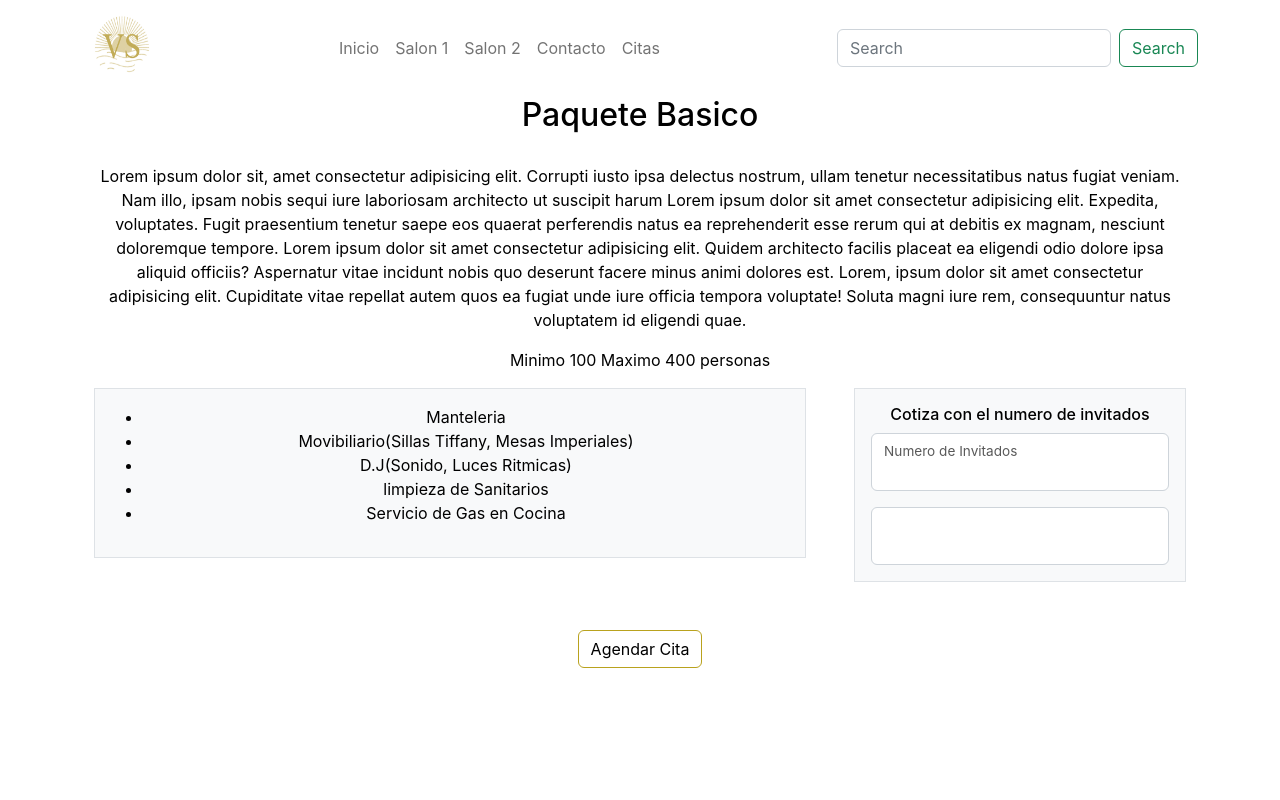
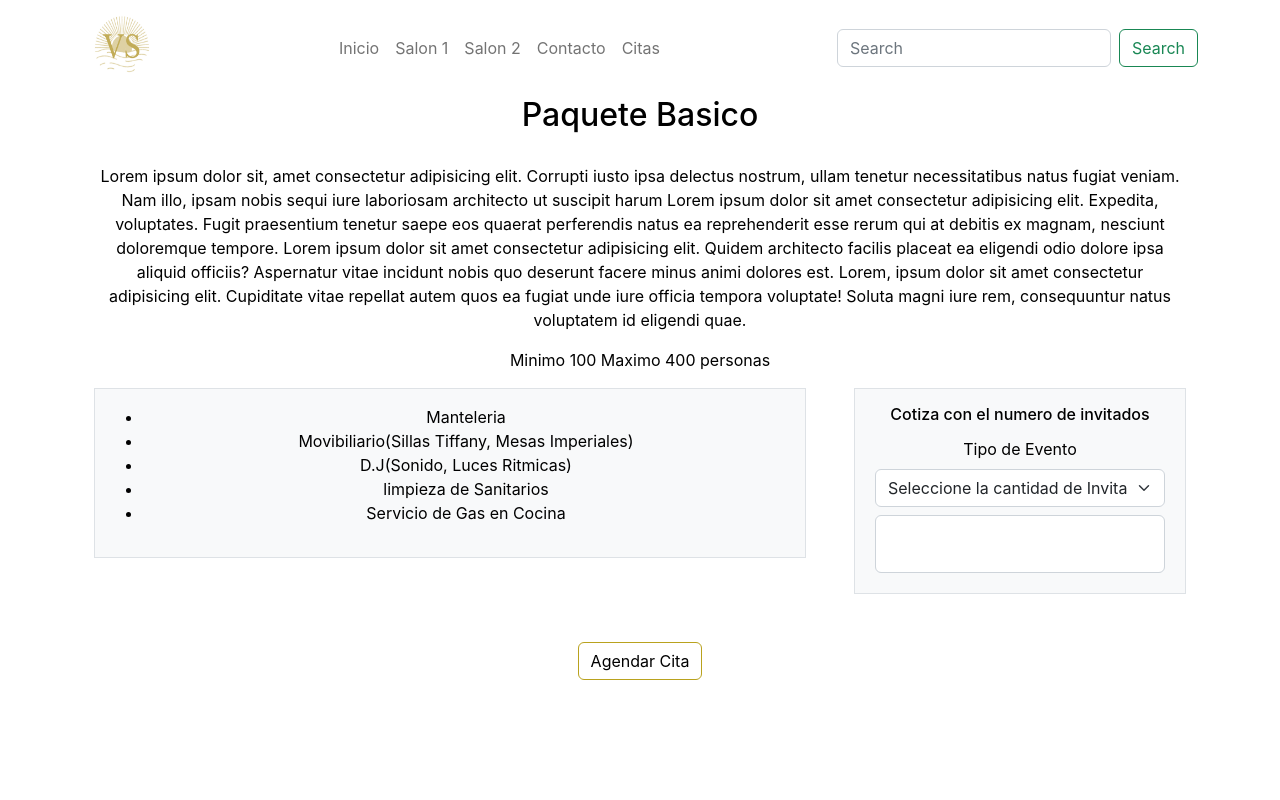
Before and after one commit to Alb20/pagina-villa, a React (Create React App) app: page /PaqBasS1 in a window 1280 px wide. Shown: the top 800 px of the page. Built offline with nearby package versions, Linux system fonts and the light colour scheme.

Commit message:
Cambios n seleccionar num de invitados

```diff
--- a/src/App.css
+++ b/src/App.css
@@ -11,6 +11,10 @@
     .App-logo {
         animation: App-logo-spin infinite 20s linear;
     }
+}
+
+.body {
+    background-color: rgb(146, 107, 55);
 }
 
 .App-header {
--- a/src/App.jsx
+++ b/src/App.jsx
@@ -24,14 +24,14 @@ function App() {
         <div class = "App" >
             <BrowserRouter>
                 <Routes>
-                    <Route path = '/' element = { < Navbar / > } >
+                    <Route path = '/' element = {<Navbar/>} >
                         <Route path = 'index' element = { < Index / > }/>
                         <Route path = 'salon1' element = { < Salon1 / > }/>
                         <Route path = 'salon2' element = { < Salon2 / > }/>
                         <Route path = 'contacto' element = { < Contacto / >}/>
                         <Route path = 'citas' element = { < Citas / >}/>
-                        <Route path='paquetesS1' element = {<PaquetesS1/>}></Route>
-                        <Route path='paquetesS2' element = {<PaquetesS2/>}></Route>
+                        <Route path='paquetesS1' element = {<PaquetesS1/>}/>
+                        <Route path='paquetesS2' element = {<PaquetesS2/>}/>
                         <Route path='PaqBasS1' element = {<PaqBasS1/>}></Route>
                         <Route path='PaqOroS1' element = {<PaqOroS1/>}></Route>
                         <Route path='PaqPlaS1' element = {<PaqPlaS1/>}></Route>
--- a/src/components/Paquetes/PaqBasS1.jsx
+++ b/src/components/Paquetes/PaqBasS1.jsx
@@ -1,7 +1,6 @@
 import React from 'react'
 import Footer from '../Footer/Footer'
 import { Link } from 'react-router-dom'
-
 
 const PaqBasS1 = () => {
   return (
@@ -28,11 +27,19 @@ const PaqBasS1 = () => {
                 <div className="col-4">
                     <div className="p-3 border bg-light">
                       <h6>Cotiza con el numero de invitados</h6>
-                      <div className="form-floating mb-3">
-                        <input type="number" className="form-control" id="NumInvitados" min="100" max="400" maxLength="3"/>
-                        <label >Numero de Invitados</label>
+                      <div className='col p-1'>
+                          <label className="form-label">Tipo de Evento</label>
+                          <select className="form-select" aria-label="Default select example" id='NumInvitados' required>
+                              <option selected>Seleccione la cantidad de Invitados </option>
+                              <option value="150">100-150</option>
+                              <option value="200">150-200</option>
+                              <option value="250">200-250</option>
+                              <option value="300">250-300</option>
+                              <option value="350">300-350</option>
+                              <option value="400">350-400</option>
+                          </select>
                       </div>
-                      <div class="form-floating">
+                      <div className="form-floating p-1">
                         <input type="text" className="form-control" id="CostoAprox" readOnly />
                       </div>
                     </div>
--- a/src/components/Paquetes/PaqBasS2.jsx
+++ b/src/components/Paquetes/PaqBasS2.jsx
@@ -27,12 +27,20 @@ const PaqBasS2 = () => {
                 <div className="col-4">
                     <div className="p-3 border bg-light">
                       <h6>Cotiza con el numero de invitados</h6>
-                      <div className="form-floating mb-3">
-                        <input type="number" className="form-control" id="NumInvitados" min="100" max="400" maxLength="3"/>
-                        <label>Numero de Invitados</label>
+                      <div className='col p-1'>
+                          <label className="form-label">Tipo de Evento</label>
+                          <select className="form-select" aria-label="Default select example" id='NumInvitados' required>
+                              <option selected>Seleccione la cantidad de Invitados </option>
+                              <option value="150">100-150</option>
+                              <option value="200">150-200</option>
+                              <option value="250">200-250</option>
+                              <option value="300">250-300</option>
+                              <option value="350">300-350</option>
+                              <option value="400">350-400</option>
+                          </select>
                       </div>
-                      <div class="form-floating">
-                        <input type="text" className="form-control" id="CostoAprox" readOnly/>
+                      <div className="form-floating p-1">
+                        <input type="text" className="form-control" id="CostoAprox" readOnly />
                       </div>
                     </div>
                 </div>
--- a/src/components/Paquetes/PaqOroS1.jsx
+++ b/src/components/Paquetes/PaqOroS1.jsx
@@ -28,11 +28,19 @@ const PaqOroS1 = () => {
                 <div className="col-4">
                     <div className="p-3 border bg-light">
                       <h6>Cotiza con el numero de invitados</h6>
-                      <div className="form-floating mb-3">
-                        <input type="number" className="form-control" id="NumInvitados" min="100" max="400" maxLength="3"/>
-                        <label>Numero de Invitados</label>
+                      <div className='col p-1'>
+                          <label className="form-label">Tipo de Evento</label>
+                          <select className="form-select" aria-label="Default select example" id='NumInvitados' required>
+                              <option selected>Seleccione la cantidad de Invitados </option>
+                              <option value="150">100-150</option>
+                              <option value="200">150-200</option>
+                              <option value="250">200-250</option>
+                              <option value="300">250-300</option>
+                              <option value="350">300-350</option>
+                              <option value="400">350-400</option>
+                          </select>
                       </div>
-                      <div class="form-floating">
+                      <div className="form-floating p-1">
                         <input type="text" className="form-control" id="CostoAprox" readOnly />
                       </div>
                     </div>
--- a/src/components/Paquetes/PaqOroS2.jsx
+++ b/src/components/Paquetes/PaqOroS2.jsx
@@ -28,12 +28,20 @@ const PaqOroS2 = () => {
                 <div className="col-4">
                     <div className="p-3 border bg-light">
                       <h6>Cotiza con el numero de invitados</h6>
-                      <div className="form-floating mb-3">
-                        <input type="number" className="form-control" id="NumInvitados" min="100" max="400" maxLength="3"/>
-                        <label>Numero de Invitados</label>
+                      <div className='col p-1'>
+                          <label className="form-label">Tipo de Evento</label>
+                          <select className="form-select" aria-label="Default select example" id='NumInvitados' required>
+                              <option selected>Seleccione la cantidad de Invitados </option>
+                              <option value="150">100-150</option>
+                              <option value="200">150-200</option>
+                              <option value="250">200-250</option>
+                              <option value="300">250-300</option>
+                              <option value="350">300-350</option>
+                              <option value="400">350-400</option>
+                          </select>
                       </div>
-                      <div class="form-floating">
-                        <input type="text" className="form-control" id="CostoAprox" readOnly/>
+                      <div className="form-floating p-1">
+                        <input type="text" className="form-control" id="CostoAprox" readOnly />
                       </div>
                     </div>
                 </div>
--- a/src/components/Paquetes/PaqPlaS2.jsx
+++ b/src/components/Paquetes/PaqPlaS2.jsx
@@ -30,12 +30,20 @@ const PaqPlaS2 = () => {
                 <div className="col-4">
                     <div className="p-3 border bg-light">
                       <h6>Cotiza con el numero de invitados</h6>
-                      <div className="form-floating mb-3">
-                        <input type="number" className="form-control" id="NumInvitados" min="100" max="400" maxLength="3"/>
-                        <label>Numero de Invitados</label>
+                      <div className='col p-1'>
+                          <label className="form-label">Tipo de Evento</label>
+                          <select className="form-select" aria-label="Default select example" id='NumInvitados' required>
+                              <option selected>Seleccione la cantidad de Invitados </option>
+                              <option value="150">100-150</option>
+                              <option value="200">150-200</option>
+                              <option value="250">200-250</option>
+                              <option value="300">250-300</option>
+                              <option value="350">300-350</option>
+                              <option value="400">350-400</option>
+                          </select>
                       </div>
-                      <div class="form-floating">
-                        <input type="text" className="form-control" id="CostoAprox" readOnly/>
+                      <div className="form-floating p-1">
+                        <input type="text" className="form-control" id="CostoAprox" readOnly />
                       </div>
                     </div>
                 </div>
--- a/src/components/Paquetes/PaqVipS1.jsx
+++ b/src/components/Paquetes/PaqVipS1.jsx
@@ -32,11 +32,19 @@ const PaqVipS1 = () => {
                 <div className="col-4">
                     <div className="p-3 border bg-light">
                       <h6>Cotiza con el numero de invitados</h6>
-                      <div className="form-floating mb-3">
-                        <input type="number" className="form-control" id="NumInvitados" min="100" max="400" maxLength="3"/>
-                        <label>Numero de Invitados</label>
+                      <div className='col p-1'>
+                          <label className="form-label">Tipo de Evento</label>
+                          <select className="form-select" aria-label="Default select example" id='NumInvitados' required>
+                              <option selected>Seleccione la cantidad de Invitados </option>
+                              <option value="150">100-150</option>
+                              <option value="200">150-200</option>
+                              <option value="250">200-250</option>
+                              <option value="300">250-300</option>
+                              <option value="350">300-350</option>
+                              <option value="400">350-400</option>
+                          </select>
                       </div>
-                      <div class="form-floating">
+                      <div className="form-floating p-1">
                         <input type="text" className="form-control" id="CostoAprox" readOnly />
                       </div>
                     </div>
--- a/src/components/Paquetes/PaqVipS2.jsx
+++ b/src/components/Paquetes/PaqVipS2.jsx
@@ -33,12 +33,20 @@ const PaqVipS2 = () => {
                 <div className="col-4">
                     <div className="p-3 border bg-light">
                       <h6>Cotiza con el numero de invitados</h6>
-                      <div className="form-floating mb-3">
-                        <input type="number" className="form-control" id="NumInvitados" min="100" max="400" maxLength="3"/>
-                        <label>Numero de Invitados</label>
+                      <div className='col p-1'>
+                          <label className="form-label">Tipo de Evento</label>
+                          <select className="form-select" aria-label="Default select example" id='NumInvitados' required>
+                              <option selected>Seleccione la cantidad de Invitados </option>
+                              <option value="150">100-150</option>
+                              <option value="200">150-200</option>
+                              <option value="250">200-250</option>
+                              <option value="300">250-300</option>
+                              <option value="350">300-350</option>
+                              <option value="400">350-400</option>
+                          </select>
                       </div>
-                      <div class="form-floating">
-                        <input type="text" className="form-control" id="CostoAprox " readOnly />
+                      <div className="form-floating p-1">
+                        <input type="text" className="form-control" id="CostoAprox" readOnly />
                       </div>
                     </div>
                 </div>
```
Also changed, not shown: src/components/Paquetes/PaqPlaS1.jsx (+13 -0 lines).
